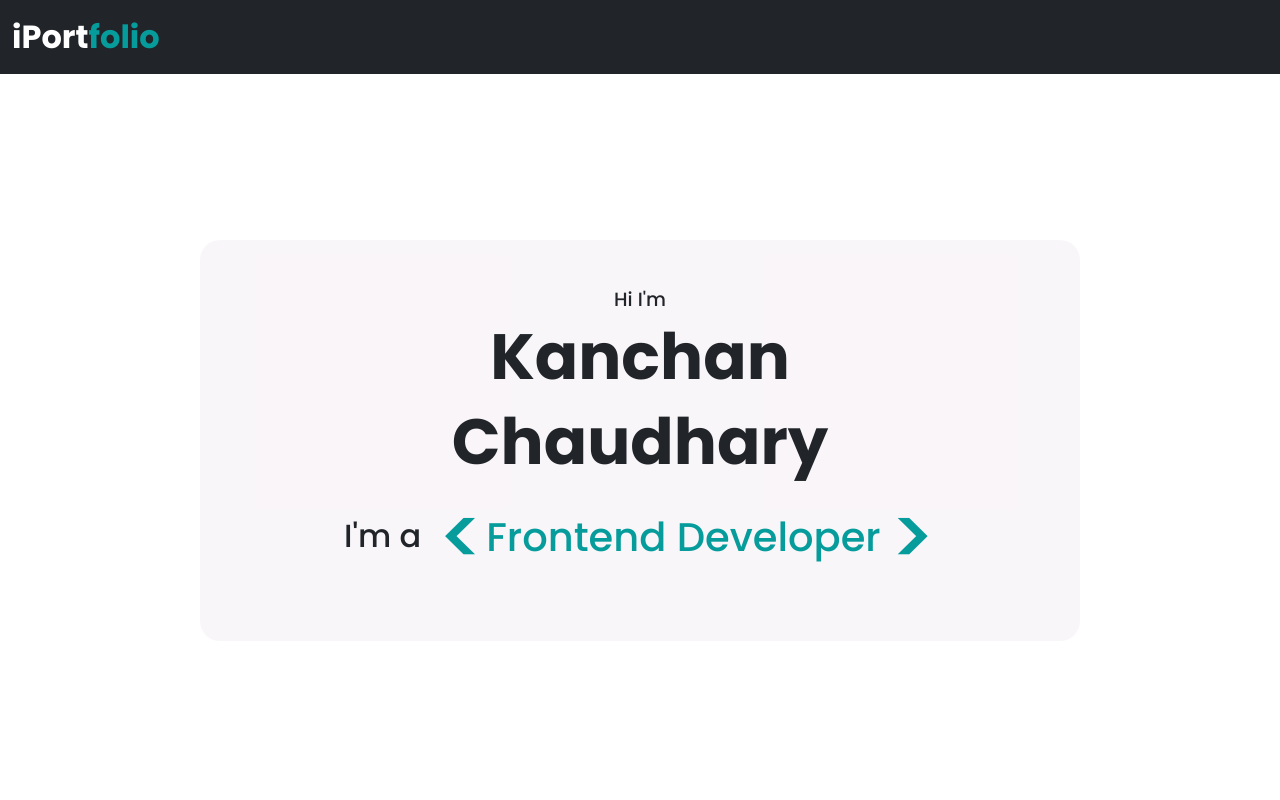
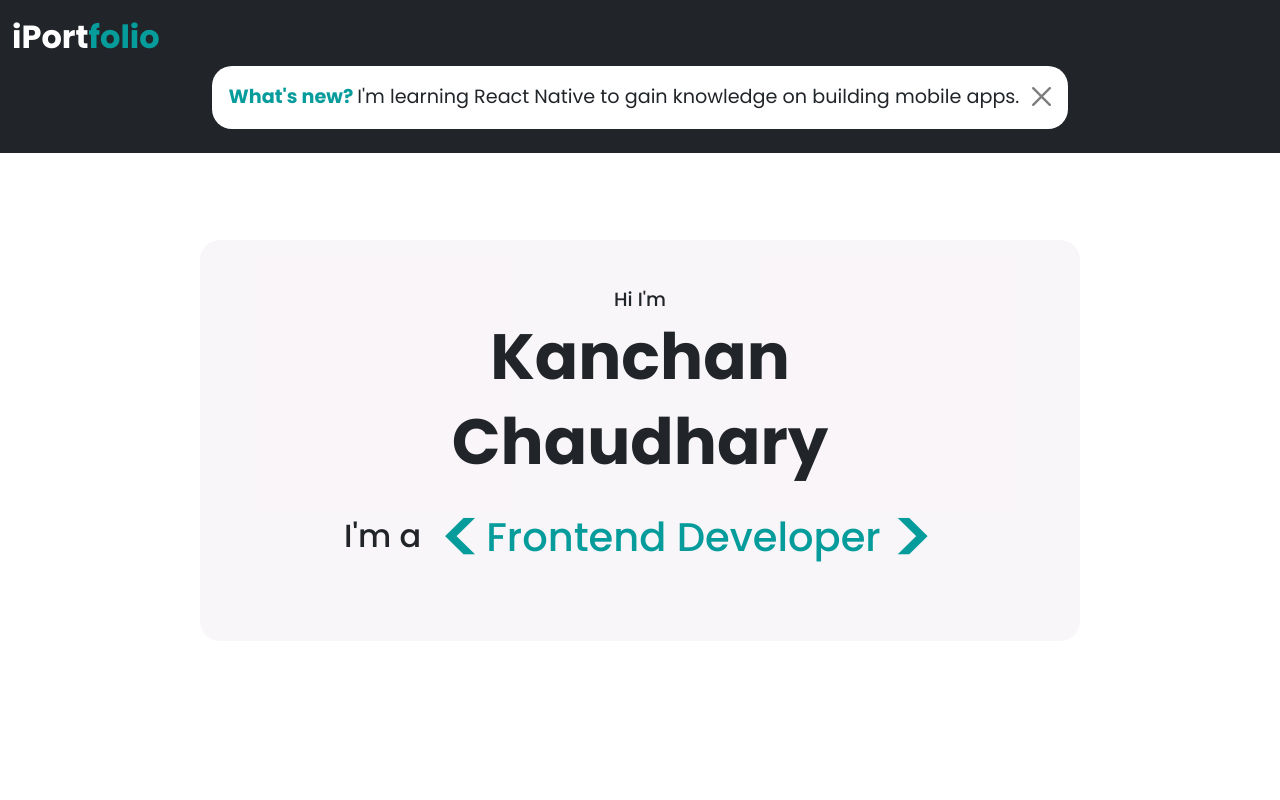
Before and after one commit to kanchan7c/kanchan7c, a React (Create React App) app: page / in a window 1280 px wide. Shown: the top 800 px of the page. Built offline with nearby package versions, Linux system fonts and the light colour scheme.

Commit message:
fixed link errors and added current status alert

```diff
--- a/src/components/About.jsx
+++ b/src/components/About.jsx
@@ -1,7 +1,6 @@
 import React from "react";
 import "./About.css";
 import Fade from "react-reveal/Fade";
-import { a } from "react-router-dom";
 
 const About = () => {
   return (
@@ -47,6 +46,7 @@ const About = () => {
                 className="btn"
                 download
                 target="_blank"
+                rel="noreferrer"
               >
                 Download CV
               </a>
--- a/src/components/Cards.jsx
+++ b/src/components/Cards.jsx
@@ -39,6 +39,7 @@ const Cards = ({
                   href={online}
                   class="btn d-lg-inline-block"
                   target="_blank"
+                  rel="noreferrer"
                 >
                   View Online
                 </a>
@@ -50,6 +51,7 @@ const Cards = ({
                 href={github}
                 class="btn d-lg-inline-block"
                 target="_blank"
+                rel="noreferrer"
               >
                 View Code
               </a>
--- a/src/components/Contact.jsx
+++ b/src/components/Contact.jsx
@@ -23,6 +23,7 @@ const Contact = () => {
                   href="https://www.facebook.com/profile.php?id=100010316479068"
                   className="social"
                   target="_blank"
+                  rel="noreferrer"
                 >
                   <FacebookIcon />
                 </a>
@@ -31,6 +32,7 @@ const Contact = () => {
                   href="https://twitter.com/KanchanSamajS"
                   className="social"
                   target="_blank"
+                  rel="noreferrer"
                 >
                   <TwitterIcon />
                 </a>
@@ -39,6 +41,7 @@ const Contact = () => {
                   href="https://github.com/kanchan7c"
                   className="social"
                   target="_blank"
+                  rel="noreferrer"
                 >
                   <GitHubIcon />
                 </a>
@@ -47,6 +50,7 @@ const Contact = () => {
                   href="https://www.linkedin.com/in/kanchan-chaudhary-a38568bb/"
                   className="social"
                   target="_blank"
+                  rel="noreferrer"
                 >
                   <LinkedInIcon />
                 </a>
@@ -59,6 +63,7 @@ const Contact = () => {
                 }
                 target="_blank"
                 key="message"
+                rel="noreferrer"
               >
                 Send Message
               </a>
--- a/src/components/Navigation.css
+++ b/src/components/Navigation.css
@@ -11,6 +11,15 @@
   display: none !important;
 }
 
+.alert {
+  font-size: 1.2rem;
+  background-color: white;
+  border-radius: 20px;
+}
+
+.alert strong {
+  color: var(--secondary-color);
+}
 .nav-link {
   color: var(--secondary-color) !important;
   font-size: var(--font-medium);
@@ -37,6 +46,10 @@
   margin-right: 2rem;
 }
 
+.btn-close {
+  color: white !important;
+}
+
 .offcanvas {
   max-width: 25% !important;
 }
--- a/src/components/Navigation.jsx
+++ b/src/components/Navigation.jsx
@@ -5,9 +5,22 @@ const Navigation = () => {
   return (
     <nav className="navbar navbar-dark bg-dark fixed-top">
       <div className="container-fluid">
-        <a className="navbar-brand" key="logo" href="#">
+        <a className="navbar-brand" key="logo" href="/Home" rel="noreferrer">
           iPort<span>folio</span>
         </a>
+      </div>
+      <div
+        class="alert alert-dismissible fade show text-center mx-auto"
+        role="alert"
+      >
+        <strong>What's new? </strong> I'm learning React Native to gain
+        knowledge on building mobile apps.
+        <button
+          type="button"
+          class="btn-close"
+          data-bs-dismiss="alert"
+          aria-label="Close"
+        ></button>
       </div>
     </nav>
   );
```
